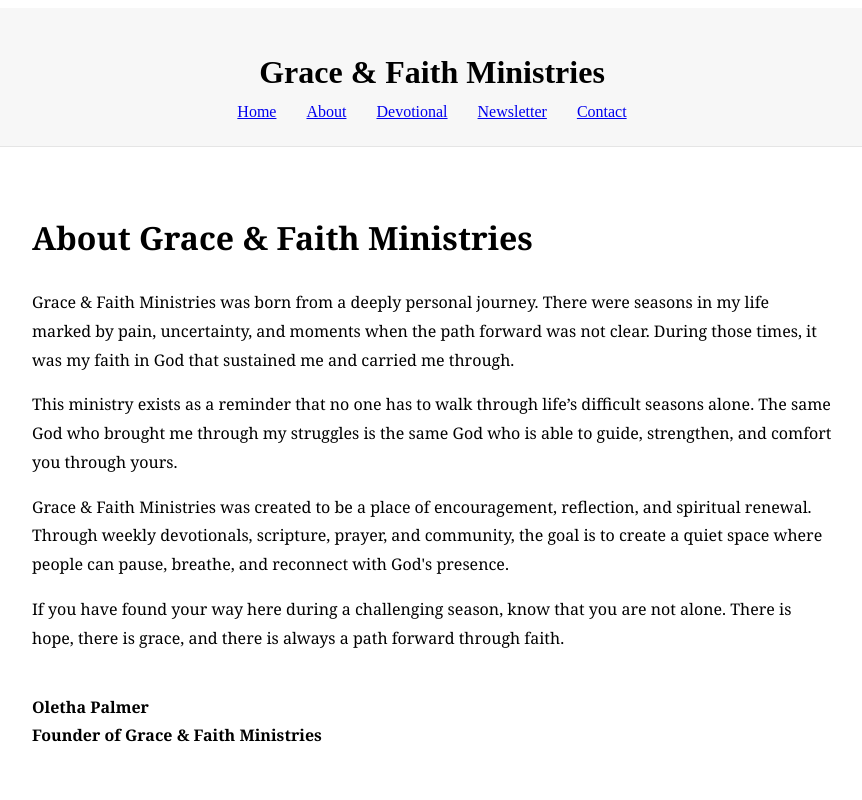
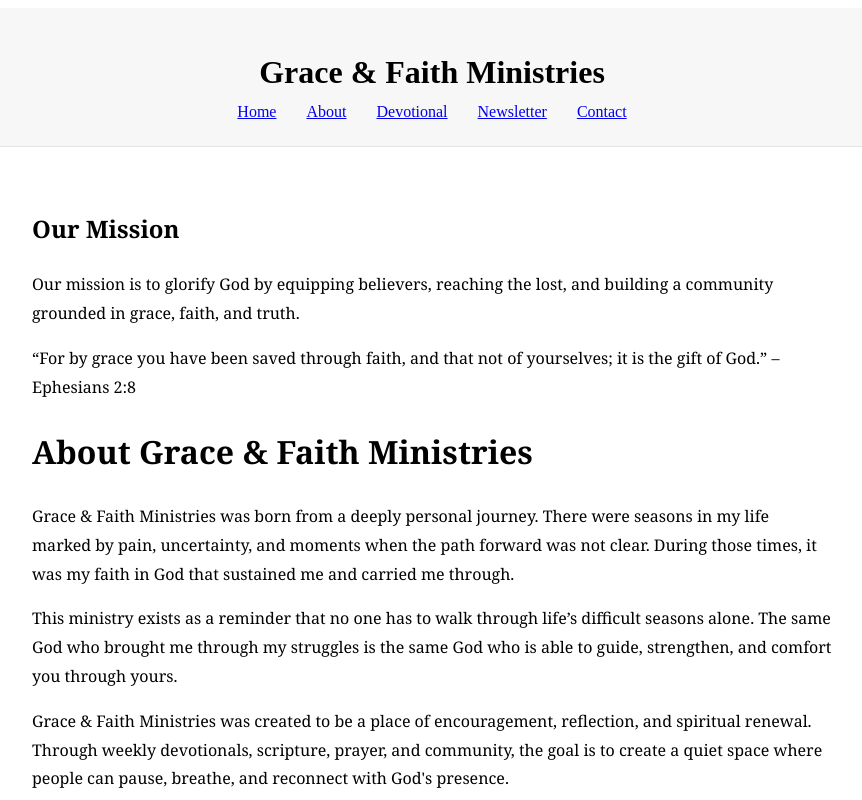
Before and after one commit to luwatt6-del/grace-and-faith, a Next.js app: page /about in a window 1280 px wide. Shown: the top 800 px of the page, without its empty margins (208-1070 px from the left). Built offline with nearby package versions, Linux system fonts and the light colour scheme.

Commit message:
Update page.js

```diff
--- a/app/about/page.js
+++ b/app/about/page.js
@@ -2,6 +2,17 @@ export default function AboutPage() {
   return (
     <div style={styles.container}>
 
+    <h2>Our Mission</h2>
+
+<p>
+Our mission is to glorify God by equipping believers, reaching the lost,
+and building a community grounded in grace, faith, and truth.
+</p>
+
+<p>
+“For by grace you have been saved through faith, and that not of yourselves;
+it is the gift of God.” – Ephesians 2:8
+</p>
       <h1>About Grace & Faith Ministries</h1>
 
       <p>
```
